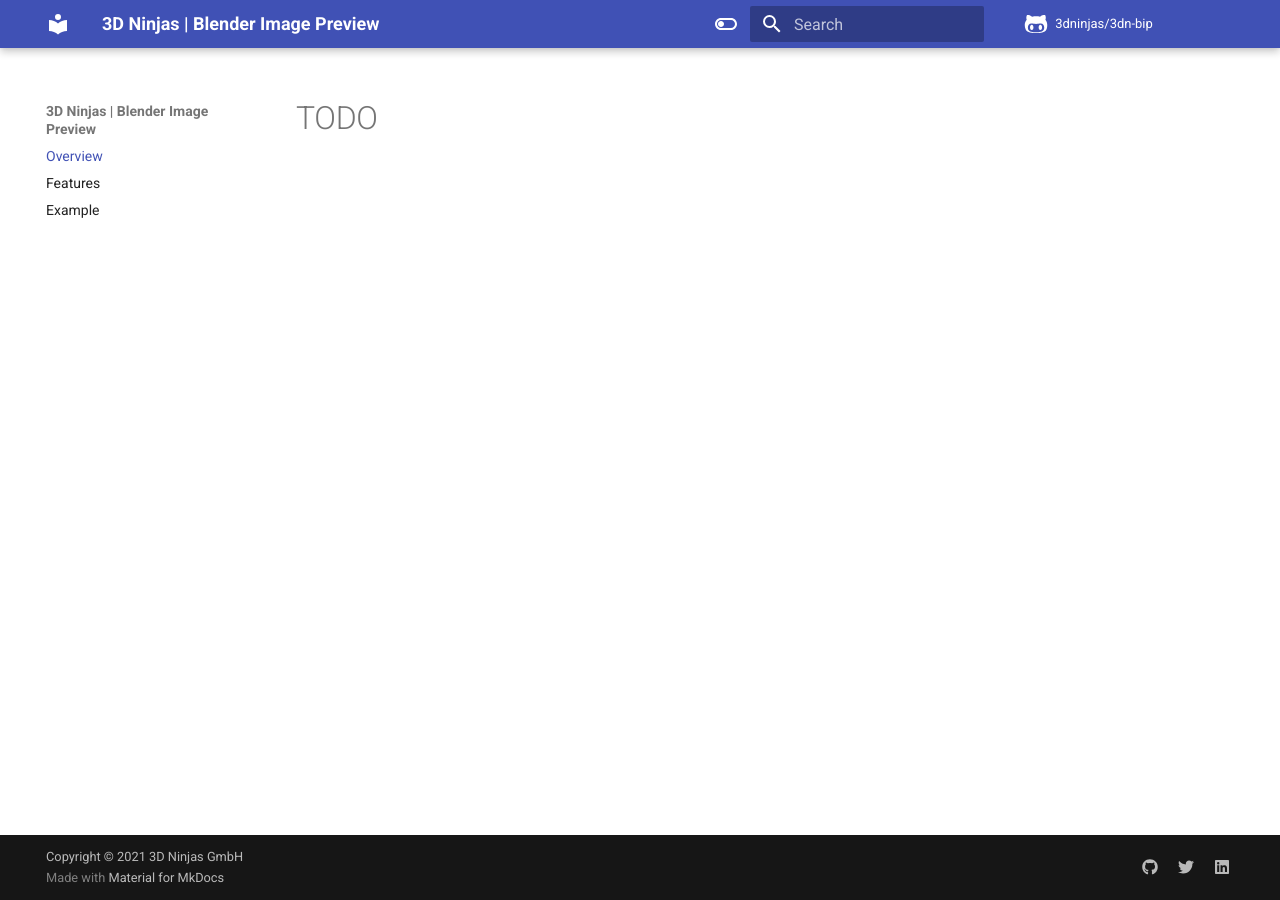
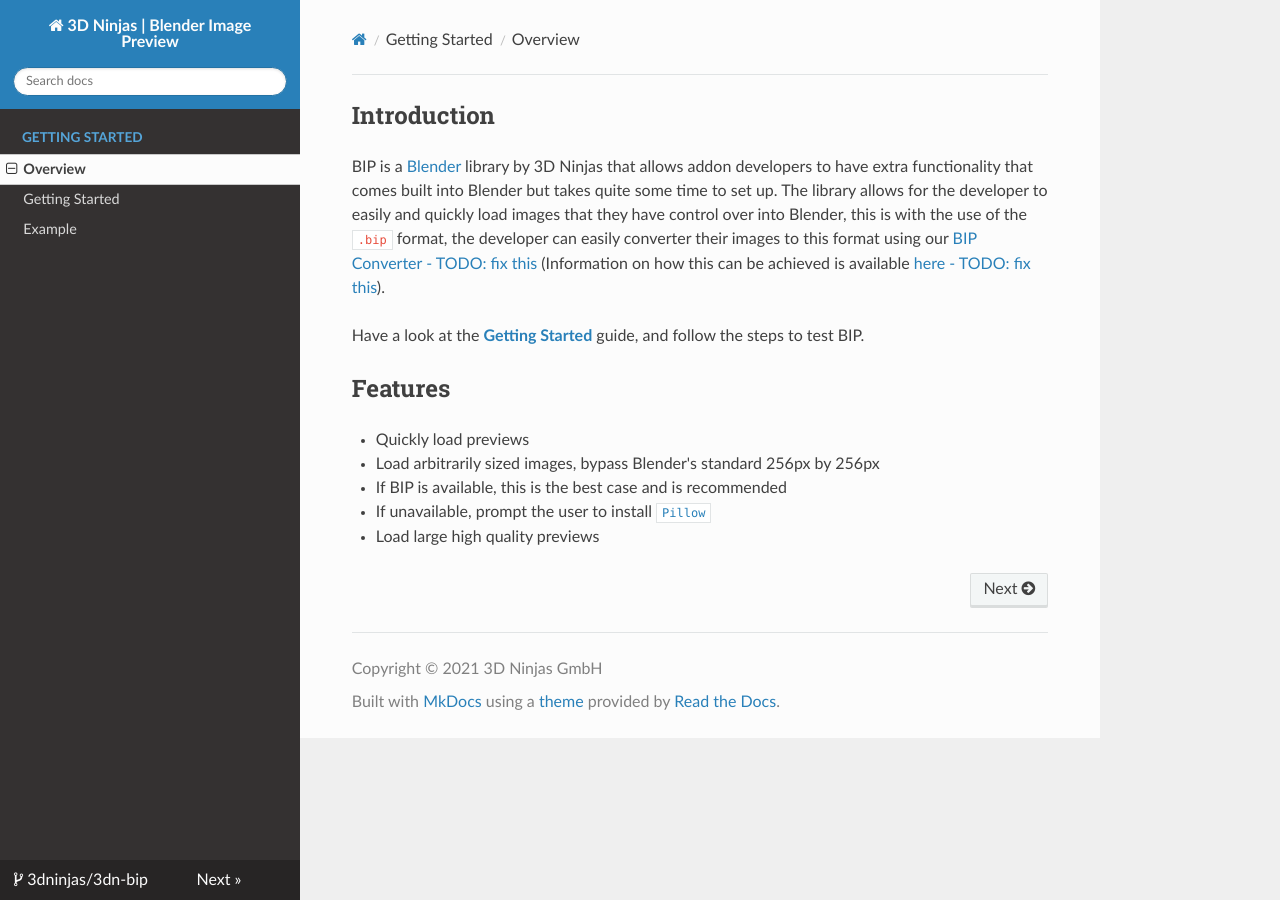
Before and after one commit to bonjorno7/3dn-bip, an MkDocs documentation site: the page built from docs/index.md, in a window 1280 px wide. Built offline with MkDocs 1.6.1, drawn with Linux system fonts in a browser that asks for light colours; nearby versions of some CDN libraries; comment, search, counter and statistics services are not loaded.

Commit message:
initialize, begin writing getting started
- initialize the docs
- begin with the getting started guide

TODO:
- commented out the `material` theme, will need to get the necessary files and fix this

```diff
--- a/docs/index.md
+++ b/docs/index.md
@@ -1 +1,22 @@
-# TODO
+## Introduction
+
+BIP is a [Blender](https://blender.org) library by 3D Ninjas that allows addon
+developers to have extra functionality that comes built into Blender but takes
+quite some time to set up.
+The library allows for the developer to easily and quickly load images that they
+have control over into Blender, this is with the use of the `.bip` format, the
+developer can easily converter their images to this format using our
+[BIP Converter - TODO: fix this](https://3dninjas.io) (Information on how this can be achieved is
+available [here - TODO: fix this](https://3dninjas.io)).
+
+Have a look at the **[Getting Started](getting_started.md)** guide, and follow the
+steps to test BIP.
+
+## Features
+
+-   Quickly load previews
+-   Load arbitrarily sized images, bypass Blender's standard 256px by 256px
+
+-   If BIP is available, this is the best case and is recommended
+-   If unavailable, prompt the user to install [`Pillow`](https://pypi.org/project/Pillow/)
+-   Load large high quality previews
--- a/mkdocs.yml
+++ b/mkdocs.yml
@@ -1,3 +1,5 @@
+# TODO: Fix theme
+
 # Project information
 site_name: 3D Ninjas | Blender Image Preview
 site_url: https://3dninjas.github.io/3dn-bip/
@@ -12,72 +14,74 @@
 # Copyright
 copyright: Copyright &copy; 2021 3D Ninjas GmbH
 
-theme:
-    name: material
+theme: readthedocs
+# theme:
+#     name: material
 
-    # Don't include MkDocs' JavaScript
-    include_search_page: false
-    search_index_only: true
+#     # Don't include MkDocs' JavaScript
+#     include_search_page: false
+#     search_index_only: true
 
-    palette:
-        # Light mode
-        - media: "(prefers-color-scheme: light)"
-          scheme: default
-          primary: indigo
-          accent: indigo
-          toggle:
-              icon: material/toggle-switch-off-outline
-              name: Switch to dark mode
+#     palette:
+#         # Light mode
+#         - media: "(prefers-color-scheme: light)"
+#           scheme: default
+#           primary: indigo
+#           accent: indigo
+#           toggle:
+#               icon: material/toggle-switch-off-outline
+#               name: Switch to dark mode
 
-        # Dark mode
-        - media: "(prefers-color-scheme: dark)"
-          scheme: slate
-          primary: red
-          accent: red
-          toggle:
-              icon: material/toggle-switch
-              name: Switch to light mode
+#         # Dark mode
+#         - media: "(prefers-color-scheme: dark)"
+#           scheme: slate
+#           primary: red
+#           accent: red
+#           toggle:
+#               icon: material/toggle-switch
+#               name: Switch to light mode
 
-    language: en
-    font:
-        text: Roboto
-        code: Roboto Mono
-    # favicon: assets/favicon.png
-    icon:
-        repo: fontawesome/brands/github-alt
+#     language: en
+#     font:
+#         text: Roboto
+#         code: Roboto Mono
+#     # favicon: assets/favicon.png
+#     icon:
+#         repo: fontawesome/brands/github-alt
 
-    features:
-        - search.suggest
-        - search.highlight
-        - navigation.tracking
-        - navigation.sections
+#     features:
+#         - search.suggest
+#         - search.highlight
+#         - navigation.tracking
+#         - navigation.sections
 
-extra:
-    social:
-        - icon: fontawesome/brands/github
-          link: https://github.com/3dninjas/
-        - icon: fontawesome/brands/twitter
-          link: https://twitter.com/3d_ninjas
-        - icon: fontawesome/brands/linkedin
-          link: https://www.linkedin.com/company/3dninjas/about/
+# extra:
+#     social:
+#         - icon: fontawesome/brands/github
+#           link: https://github.com/3dninjas/
+#         - icon: fontawesome/brands/twitter
+#           link: https://twitter.com/3d_ninjas
+#         - icon: fontawesome/brands/linkedin
+#           link: https://www.linkedin.com/company/3dninjas/about/
 
 # Page navigation
 nav:
+  - Getting Started:
     - Overview: index.md
-    - Features: features.md
+    - Getting Started: getting_started.md
     - Example: example.md
 
-markdown_extensions:
-    - admonition
-    - attr_list
-    - def_list
-    - pymdownx.mark
-    - pymdownx.tabbed
-    - pymdownx.details
-    - pymdownx.highlight
-    - pymdownx.inlinehilite
-    - pymdownx.snippets
-    - pymdownx.superfences
-    - pymdownx.emoji:
-          emoji_index: !!python/name:materialx.emoji.twemoji
-          emoji_generator: !!python/name:materialx.emoji.to_svg
+# markdown_extensions:
+#     - admonition
+#     - attr_list
+#     - def_list
+#     - pymdownx.mark
+#     - pymdownx.tabbed
+#     - pymdownx.details
+#     - pymdownx.highlight
+#     - pymdownx.inlinehilite
+#     - pymdownx.snippets
+#     - pymdownx.superfences
+#     - pymdownx.emoji:
+#           emoji_index: !!python/name:materialx.emoji.twemoji
+#           emoji_generator: !!python/name:materialx.emoji.to_svg
```
Also changed, not shown: docs/getting_started.md (added, +101 -0 lines), docs/example.md (added).
